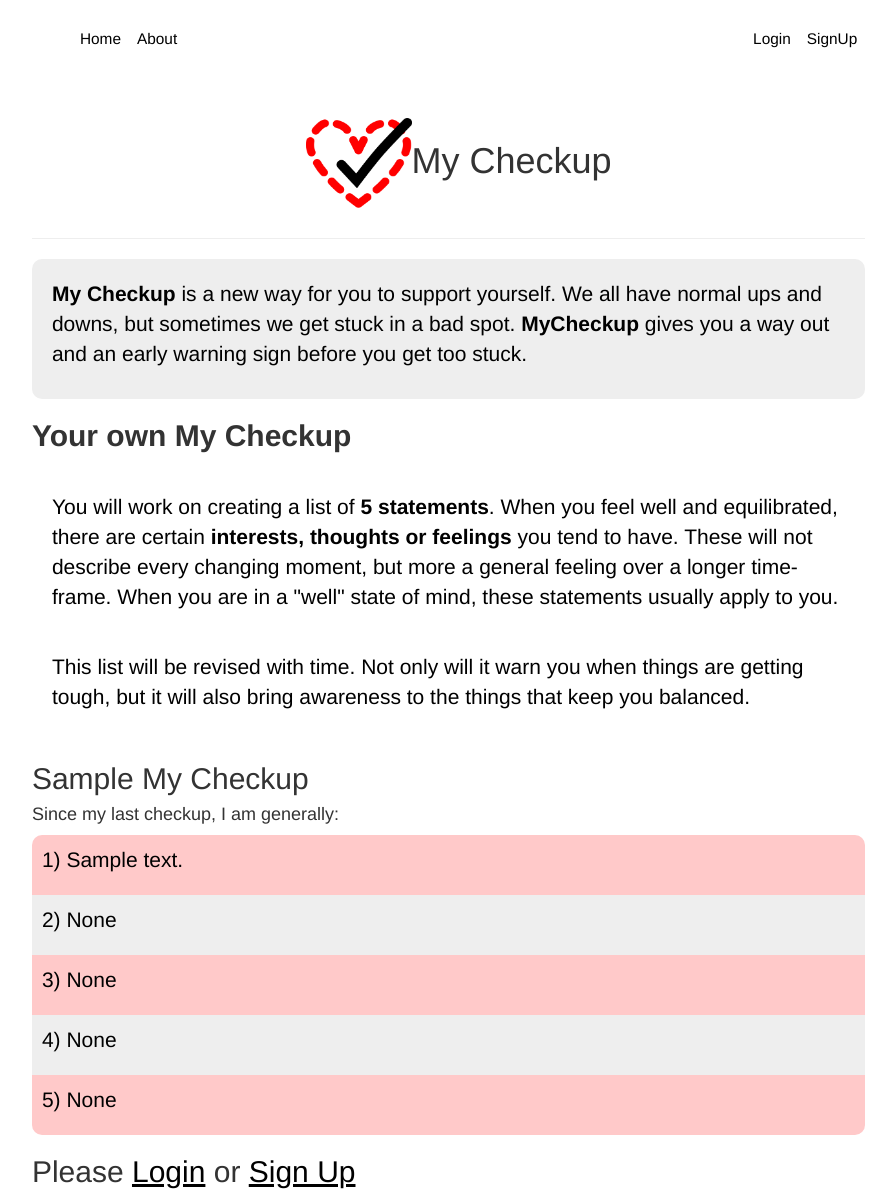
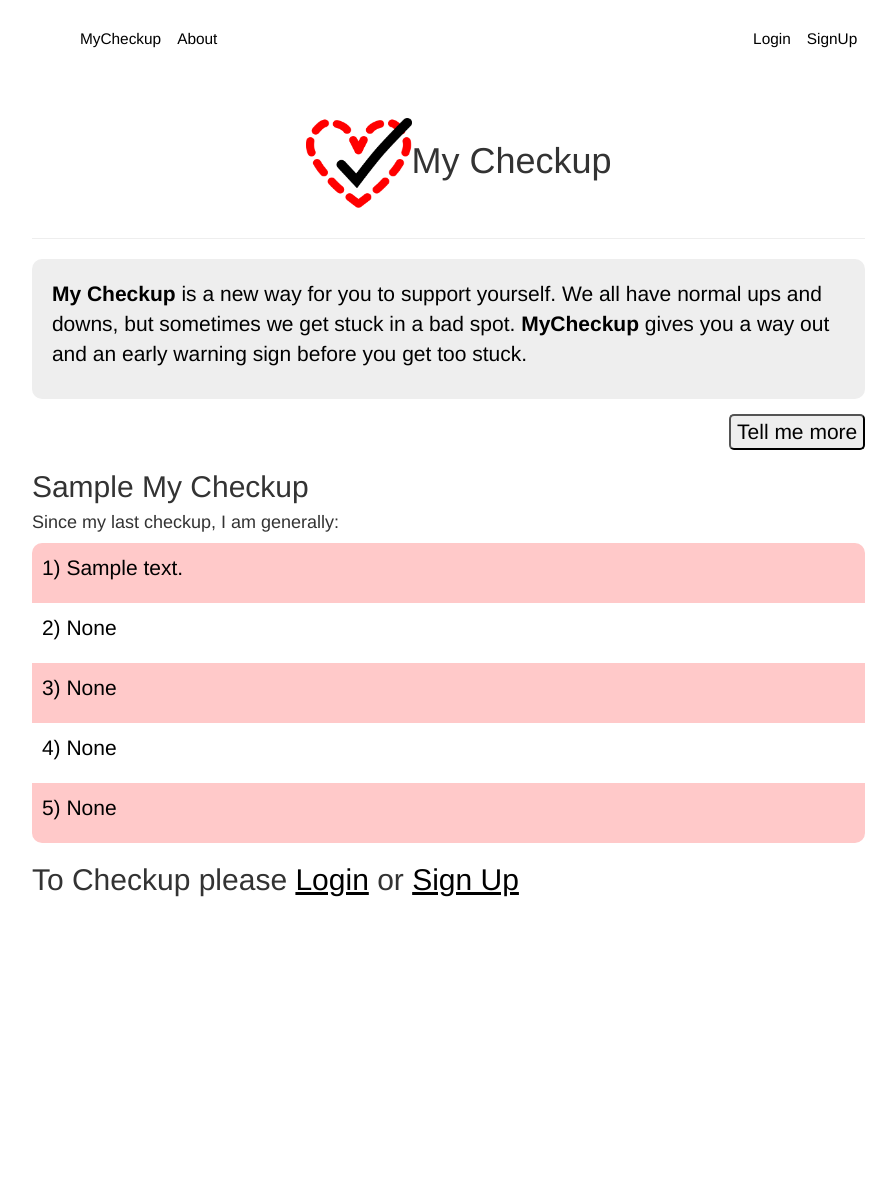
Before and after one commit to aaroths/MC, a Django app: page /MC/ in a window 1280 px wide. Shown: the whole page, without its empty margins (91-987 px from the left). After the commit the page ends 897 px from the top, so only its background shows below. Run offline with Django 3.2, Linux system fonts and the light colour scheme; tables that the repository leaves empty hold one stand-in row (values such as "Sample post"); some libraries are stand-ins or nearby versions.

Commit message:
new buttons, newformat

```diff
--- a/MC/static/css/MC.css
+++ b/MC/static/css/MC.css
@@ -27,12 +27,28 @@ label {
   font-size: 1eM;
 }
 
+button {
+  background-color: #EEEEEE;
+  color: #000;
+  border-radius: 5px;
+}
+
+button:hover {
+  background-color: #EEEEEE;
+  color: #000;
+  opacity:0.6;
+}
+
+.button2 {
+  text-align: right;
+  font-size: 1.5eM;
+  margin-top: 15px;
+}
+
 .form {
   padding: 20px;
   line-height: 1.5;
   font-style: normal;
-
-
 }
 
 a:link {
@@ -103,7 +126,7 @@ ul {
 
 .statement_2 {
   /*background-color: #D876C0;*/
-  background-color:#EEEEEE;
+  background-color:#fff;
   padding: 10px;
   margin-top: 0px;
   margin-bottom: 0px;
@@ -123,7 +146,7 @@ ul {
 
 .statement_4 {
   /*background-color: #AF76D8;*/
-  background-color:#EEEEEE;
+  background-color:#fff;
   padding: 10px;
   margin-top: 0px;
   margin-bottom: 0px;
--- a/MC/templates/MC/content.html
+++ b/MC/templates/MC/content.html
@@ -3,37 +3,54 @@
 
   {% block content %}
 
+
+
+
+
   {% if user.is_authenticated %}
-  <H2>Welcome {{ user.get_username|title }} ! </H2>
-  {% endif %}
-
+  <h1>Welcome {{ user.get_username|title }} ! </h1>
+  {% else %}
   <div class = "textbox">
   <p>  <b>My Checkup</b> is a new way for you to support yourself. We all have normal ups and downs, but sometimes we get stuck in a bad spot. <b>MyCheckup</b> gives you a way out and an early warning sign before you get too stuck.</p1>
   </div>
+  {% endif %}
 
   {% if user.is_authenticated %}
   {%else%}
+    <div class = "button2">
+    <button>Tell me more</button>
+    </div>
+    <script>
+    $("button").click(function() {
+      $( "#clickme" ).toggle();
+    });
+    </script>
+
+  <div id = "clickme" style="display:none">
     <h2> <strong>Your own My Checkup</strong></h2>
     <div class = "textbox2">
-    <p>You will work on creating a list of <b>5 statements</b>. When you feel well and equilibrated, there are certain <b>interests, thoughts or feelings</b> you tend to have. These will not describe every changing moment, but more a general feeling over a longer time-frame. When you are in a "well" state of mind, these statements usually apply to you.
+    <p>You will work on creating a list of <b>5 statements</b>. When you feel well and equilibrated, there are certain <b>activities, thoughts or feelings</b> you tend to have. These will not describe every changing moment, but more a general feeling over a longer time-frame. When you are in a "well" state of mind, these statements usually apply to you.
     <br>
     <br>
     <p>This list will be revised with time. Not only will it warn you when things are getting tough, but it will also bring awareness to the things that keep you balanced. </p>
     </p1>
     </div>
+  </div>
   {%endif%}
     {% if user.is_authenticated %}
     <br>
     <!--shows CheckUp Only if all questions compelted-->
     {%if mod == 0 %}
       <br>
-      <h3><center><a class = "button" href="{% url 'score' %}">Time to Check-In</center></a></h3>
+      <h3><center><a class = "button" href="{% url 'score' %}">Check-In</center></a></h3>
       <br>
       <br>
     {% endif %}
 
-    <h1> {{user.get_username|title}}'s My Checkup </h1>
-    <br>
+    <div class = "textbox4">
+    <h2> {{user.get_username|title}}'s My Checkup </h2>
+    <h4> Click a statement to edit</h4>
+    </div>
     {% for key, val in questions %}
     {%if val == None%}
       <div class = "statement_{{key}}">
@@ -57,7 +74,7 @@
       </div>
       {% endfor %}
 
-      <h2> Please <a href="{% url 'login'%}">Login</a> or <a href="{% url 'signup' %}">Sign Up </a></h2>
+      <h2> To Checkup please <a href="{% url 'login'%}">Login</a> or <a href="{% url 'signup' %}">Sign Up </a></h2>
 
     {% endif %}
 
--- a/MC/templates/MC/statementhelp.html
+++ b/MC/templates/MC/statementhelp.html
@@ -3,8 +3,12 @@
 
   {% block content %}
 
-  <div class="textbox2">
+  <div class="textbox">
     <p>Statements are things that you <b>Do or Think or Feel</b> when you are well.</p>
+  </div>
+  <div class ="textbox2">
+    <p>You can think of them as <b>goals</b> to perform. However, they are often small things that don't require major changes. To perform these statements, it often involves us paying a bit more attention.</p>
+    <br>
     <p>One way to think of statements:</p>
     <ul>
       <li>Recall a time in your life in the past few years you were feeling well</li>
--- a/MC/templates/generic.html
+++ b/MC/templates/generic.html
@@ -9,6 +9,7 @@
   <link rel="stylesheet" href="//maxcdn.bootstrapcdn.com/bootstrap/3.2.0/css/bootstrap.min.css">
   <link rel="stylesheet" href="//maxcdn.bootstrapcdn.com/bootstrap/3.2.0/css/bootstrap-theme.min.css">
   <link rel="stylesheet" href="{% static 'css/MC.css' %}">
+  <script src="https://code.jquery.com/jquery-1.10.2.js"></script>
   <meta name="viewport" content="initial-scale=1, maximum-scale=1">
 </head>
 
@@ -21,10 +22,9 @@
       <br>
       <div class = "nav">
         <ul>
-          <a href="{% url 'home' %}"><li class = "nav">Home</li></a>
+          <a href="{% url 'home' %}"><li class = "nav">MyCheckup</li></a>
           <a href="{% url 'about' %}"><li class = "nav">About</li></a>
           {% if user.is_authenticated %}
-           <a href="{% url 'mycheckup' %}"><li class = "nav">MyCheckup</li></a>
            <a href={% url 'scoresheet' pk=0 %}><li class = "nav">Stats</li></a>
            <a href="{% url 'logout'%}?next=/"><li class ="nav2">Logout</li></a>
           {% else %}
--- a/MC/templates/registration/login.html
+++ b/MC/templates/registration/login.html
@@ -11,7 +11,7 @@
     <p>Your account doesn't have access to this page. To proceed,
     please login with an account that has access.</p>
     {% else %}
-    <p>Please login to enter My CheckUp.</p>
+    <p>Please login to enter My Checkup.</p>
     {% endif %}
 {% endif %}
 
```
Also changed, not shown: other parts of MC/static/css/MC.css (+29 -14 lines), MC/templates/MC/Scoresheet.html (+29 -16 lines), MC/templates/MC/about.html (+4 -4 lines), MC/templates/MC/score.html (+15 -11 lines), MC/migrations/0011_auto_20180224_1428.py (added).
